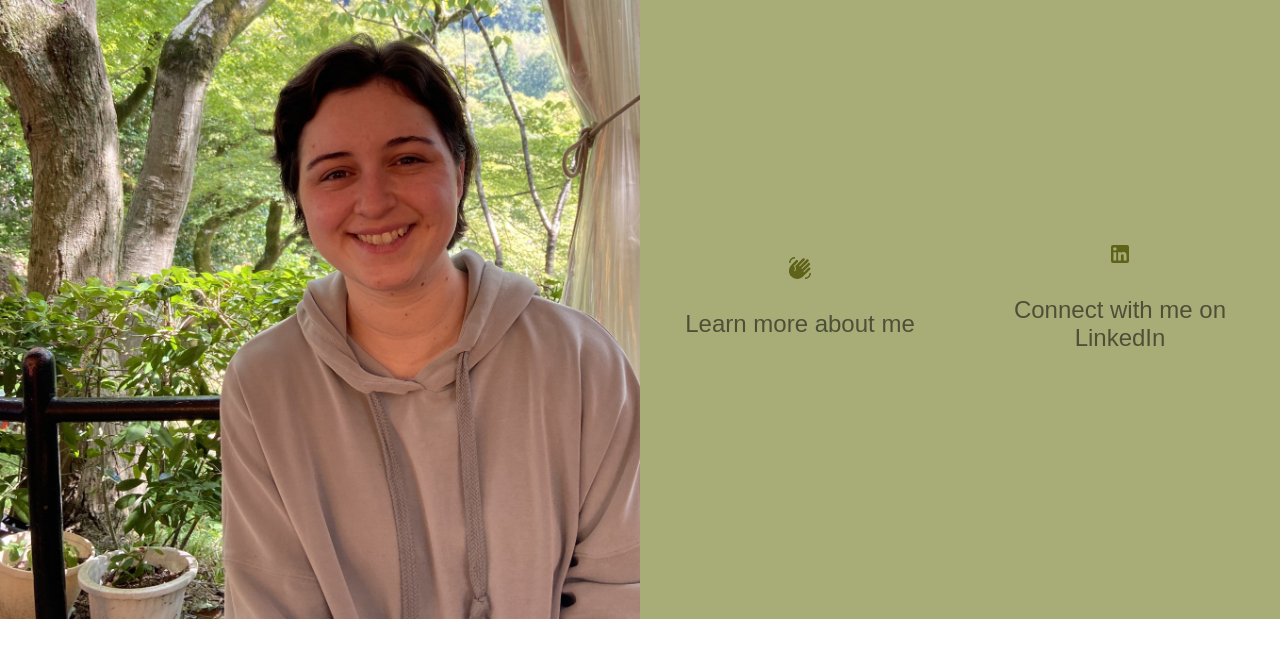
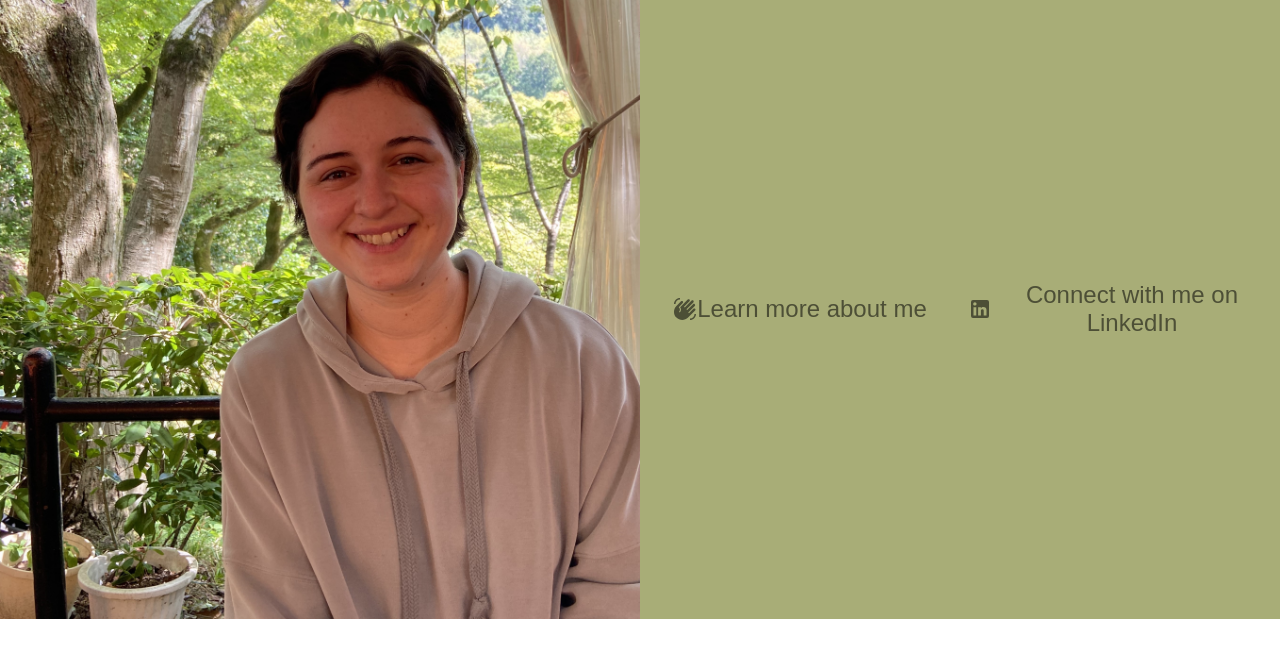
Before and after one commit to bobabun21/bobabun21.github.io, a React (Create React App) app: page / in a window 1280 px wide. Shown: the top 658 px of the page. Built offline with nearby package versions, Linux system fonts and the light colour scheme.

Commit message:
add icon animations

```diff
--- a/src/App.css
+++ b/src/App.css
@@ -1,40 +1,34 @@
 .App {
-  text-align: center;
   background-color: #a8ad77;
 }
 
-.App-logo {
-  height: 40vmin;
-  pointer-events: none;
-}
-
-@media (prefers-reduced-motion: no-preference) {
-  .App-logo {
-    animation: App-logo-spin infinite 20s linear;
+@keyframes wave {
+  0% {
+    transform: rotate(0deg);
+  }
+  25% {
+    transform: rotate(20deg);
+  }
+  50% {
+    transform: rotate(-20deg);
+  }
+  75% {
+    transform: rotate(20deg);
+  }
+  100% {
+    transform: rotate(0deg);
   }
 }
 
-.App-header {
-  background-color: #282c34;
-  min-height: 100vh;
-  display: flex;
-  flex-direction: column;
-  align-items: center;
-  justify-content: center;
-  font-size: calc(10px + 2vmin);
-  color: white;
-}
-
-.App-link {
-  color: #61dafb;
-}
-
-@keyframes App-logo-spin {
-  from {
-    transform: rotate(0deg);
+@keyframes pulsate {
+  0% {
+    transform: scale(1);
   }
-  to {
-    transform: rotate(360deg);
+  50% {
+    transform: scale(1.2);
+  }
+  100% {
+    transform: scale(1);
   }
 }
 
@@ -43,10 +37,27 @@
   grid-template-columns: repeat(2, 1fr);
 }
 
-.waving-hand-icon,
-.linkedIn-icon {
+.waving-hand-icon {
+  color: '#5f6219';
   display: grid;
   grid-template-columns: auto;
   grid-row: 1;
   font-size: smaller;
 }
+
+.waving-hand-icon :hover {
+  animation: wave 2s;
+  transform-origin: bottom center;
+}
+
+.linkedIn-icon {
+  color: '#5f6219';
+  display: grid;
+  grid-template-columns: auto;
+  grid-row: 1;
+  font-size: smaller;
+}
+
+.linkedIn-icon :hover {
+  animation: pulsate 1s;
+}
--- a/src/aboutMeSections.jsx
+++ b/src/aboutMeSections.jsx
@@ -1,4 +1,3 @@
-// import { Skeleton } from '@mui/material';
 import WavingHandIcon from '@mui/icons-material/WavingHand';
 import LinkedInIcon from '@mui/icons-material/LinkedIn';
 import { IconButton, Box } from '@mui/material';
@@ -13,26 +12,27 @@ export default function AboutMe() {
   return (
     <Box className='about-me-container'>
       <IconButton
-        className='waving-hand-icon'
         onClick={handleClick}
         aria-label='learn more about me'
       >
+        <WavingHandIcon
+          className='waving-hand-icon'
+        />
         <div>
-          <WavingHandIcon sx={{ color: '#5f6219' }} />
           <p>Learn more about me</p>
         </div>
       </IconButton>
       <IconButton
-        className='linkedIn-icon'
         onClick={handleClick}
         aria-label='learn more about me'
       >
+        <LinkedInIcon
+          className='linkedIn-icon'
+        />
         <div>
-          <LinkedInIcon sx={{ color: '#5f6219' }} />
           <p>Connect with me on LinkedIn</p>
         </div>
       </IconButton>
     </Box>
-
   );
 }
```
